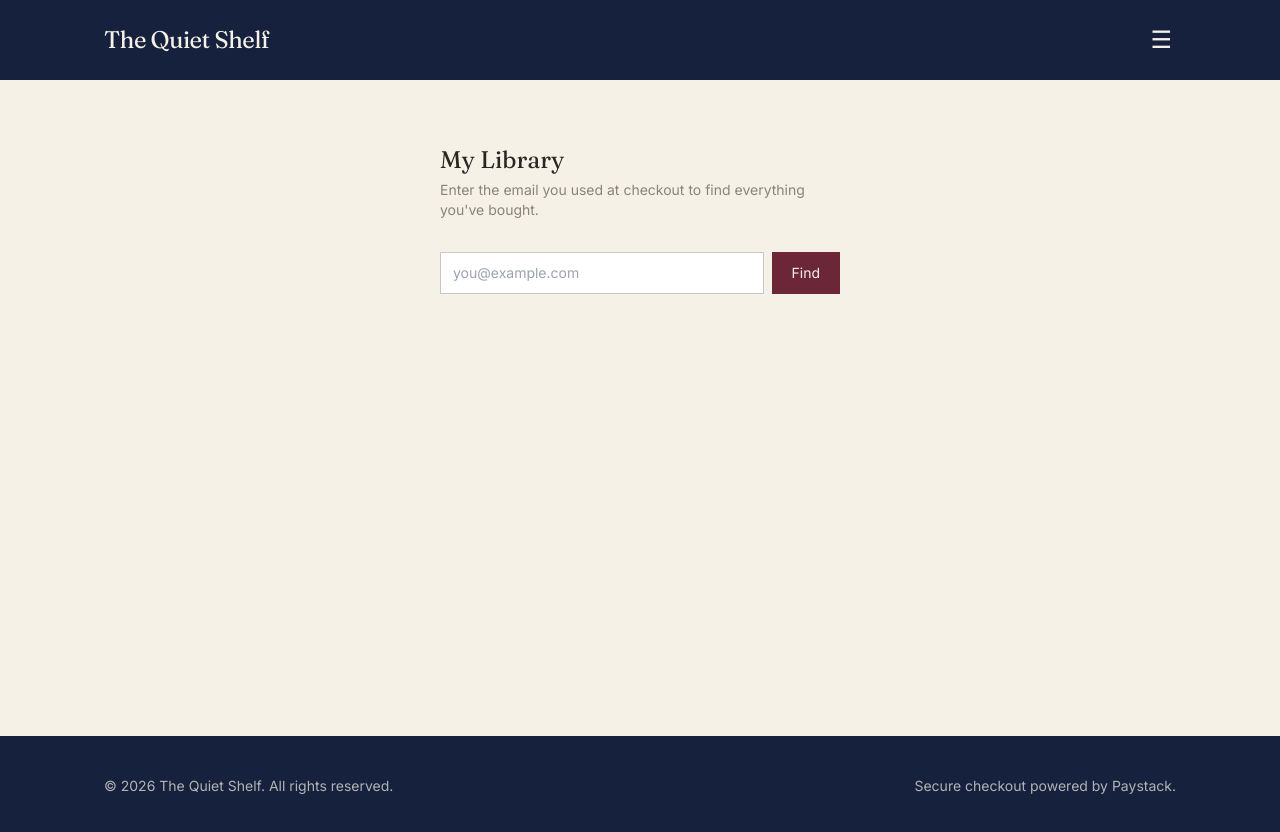
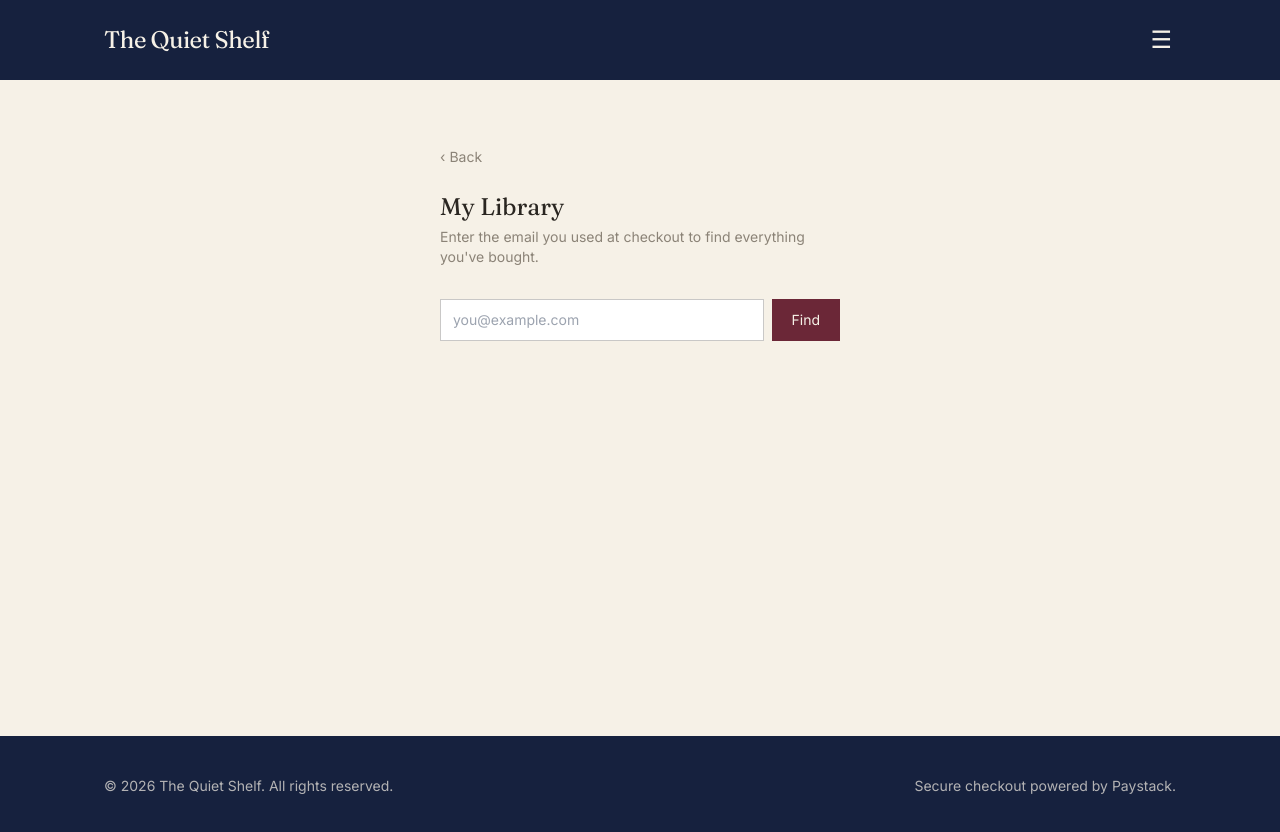
Before and after one commit to megaKing-001/ebook-store, a Next.js app: page /library in a window 1280 px wide. Shown: the top 832 px of the page. Built offline with nearby package versions, Linux system fonts and the light colour scheme.

Commit message:
Add BackButton component to LibraryPage

```diff
--- a/app/library/page.js
+++ b/app/library/page.js
@@ -1,6 +1,7 @@
 "use client";
 
 import { useState } from "react";
+import BackButton from "@/components/BackButton";
 
 const TYPE_VERB = { ebook: "Read", video: "Watch", audio: "Listen" };
 
@@ -34,6 +35,7 @@ export default function LibraryPage() {
 
   return (
     <div className="max-w-md mx-auto px-6 py-16">
+      <BackButton fallbackHref="/" />
       <h1 className="font-serif text-2xl mb-1">My Library</h1>
       <p className="text-stone text-sm mb-8">
         Enter the email you used at checkout to find everything you&apos;ve bought.
```
